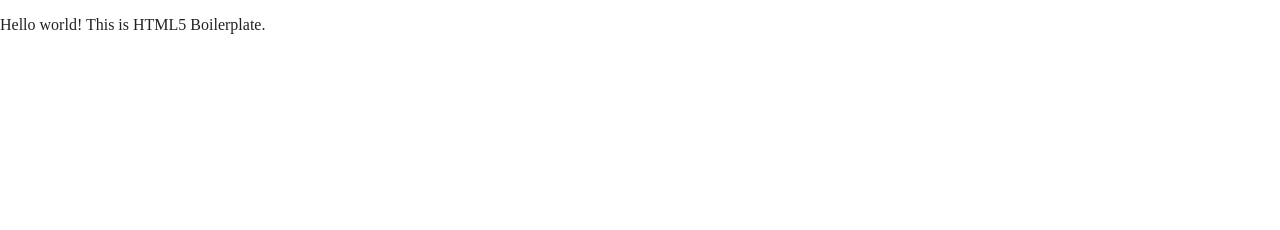
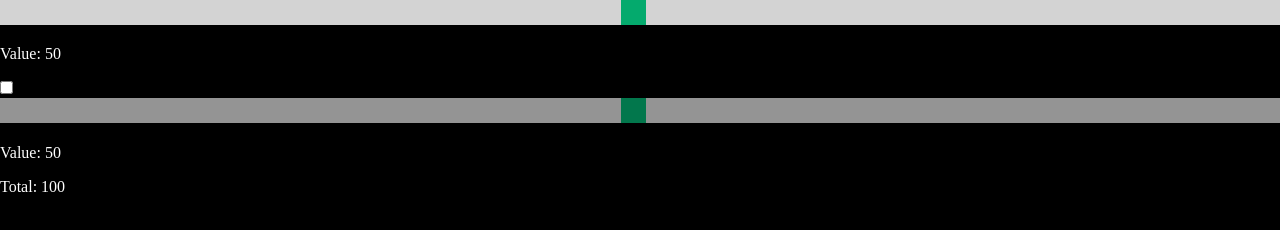
Before and after one commit to fermaca/colacao, a website built with Parcel: page index.html in a window 1280 px wide. Built offline with nearby package versions, Linux system fonts and the light colour scheme.

Commit message:
Base calculator
Added sliders and checkboxes which interact between them.

```diff
--- /dev/null
+++ b/css/custom.scss
@@ -0,0 +1,39 @@
+.slidecontainer {
+  width: 100%;
+}
+
+.slider {
+  -webkit-appearance: none;
+  width: 100%;
+  height: 25px;
+  background: #d3d3d3;
+  outline: none;
+  opacity: 0.7;
+  -webkit-transition: .2s;
+  transition: opacity .2s;
+}
+
+.slider:hover {
+  opacity: 1;
+}
+
+.slider::-webkit-slider-thumb {
+  -webkit-appearance: none;
+  appearance: none;
+  width: 25px;
+  height: 25px;
+  background: #04AA6D;
+  cursor: pointer;
+}
+
+.slider::-moz-range-thumb {
+  width: 25px;
+  height: 25px;
+  background: #04AA6D;
+  cursor: pointer;
+}
+
+body{
+  background: #000;
+  color: white;
+}
--- a/css/main.css
+++ b/css/main.css
@@ -86,6 +86,7 @@
 /* ==========================================================================
    Author's custom styles
    ========================================================================== */
+
 
 /* ==========================================================================
    Helper classes
--- a/index.html
+++ b/index.html
@@ -18,14 +18,30 @@
 
   <link rel="stylesheet" href="css/normalize.css">
   <link rel="stylesheet" href="css/main.css">
-
+  <link rel="stylesheet" href="css/custom.css">
+  <script src="https://code.jquery.com/jquery-3.6.0.min.js" integrity="sha256-/xUj+3OJU5yExlq6GSYGSHk7tPXikynS7ogEvDej/m4=" crossorigin="anonymous"></script>
   <meta name="theme-color" content="#fafafa">
 </head>
 
 <body>
 
-  <!-- Add your site or application content here -->
-  <p>Hello world! This is HTML5 Boilerplate.</p>
+  <div class="slidecontainer">
+    <input type="range" min="1" max="100" value="50" class="slider" id="ticket">
+    <p>Value: <span id="ticket-value"></span></p>
+  </div>
+
+
+<input type="checkbox" class="checkbox" id="delivery">
+  <div class="slidecontainer">
+
+    <input type="range" min="1" max="100" value="50" class="slider" id="fee">
+    <p>Value: <span id="fee-value"></span></p>
+  </div>
+
+
+  <p>Total: <span id="total-value"></span></p>
+
+
   <script src="js/vendor/modernizr-3.11.2.min.js"></script>
   <script src="js/plugins.js"></script>
   <script src="js/main.js"></script>
--- a/js/main.js
+++ b/js/main.js
@@ -0,0 +1,33 @@
+
+
+// Get values and print elements
+var ticketSlider = document.getElementById("ticket");
+var ticketSliderOutput = document.getElementById("ticket-value");
+var feeSlider = document.getElementById("fee");
+var feeSliderOutput = document.getElementById("fee-value");
+var totalOutput = document.getElementById("total-value");
+var deliveryCheckbox = document.getElementById("delivery");
+// Print default value
+var sum = Number(ticketSlider.value) + Number(feeSlider.value);
+
+ticketSliderOutput.innerHTML = ticketSlider.value;
+feeSliderOutput.innerHTML = feeSlider.value;
+totalOutput.innerHTML = Number(ticketSlider.value) + Number(feeSlider.value);
+
+// Print value when sliders value changes
+ticketSlider.oninput = function() {
+  ticketSliderOutput.innerHTML = this.value;
+  totalOutput.innerHTML = Number(ticketSlider.value) + Number(feeSlider.value);
+  if ($("#delivery").is(':checked')) totalOutput.innerHTML = totalOutput.innerHTML/2;
+}
+feeSlider.oninput = function() {
+  feeSliderOutput.innerHTML = this.value;
+  totalOutput.innerHTML = Number(ticketSlider.value) + Number(feeSlider.value);
+  if ($("#delivery").is(':checked')) totalOutput.innerHTML = totalOutput.innerHTML/2;
+}
+
+deliveryCheckbox.oninput = function() {
+    ticketSliderOutput.innerHTML = this.value;
+    totalOutput.innerHTML = Number(ticketSlider.value) + Number(feeSlider.value);
+    if ($("#delivery").is(':checked')) totalOutput.innerHTML = totalOutput.innerHTML/2;
+  }
```
Also changed, not shown: css/custom.css (added), 1 other file.
